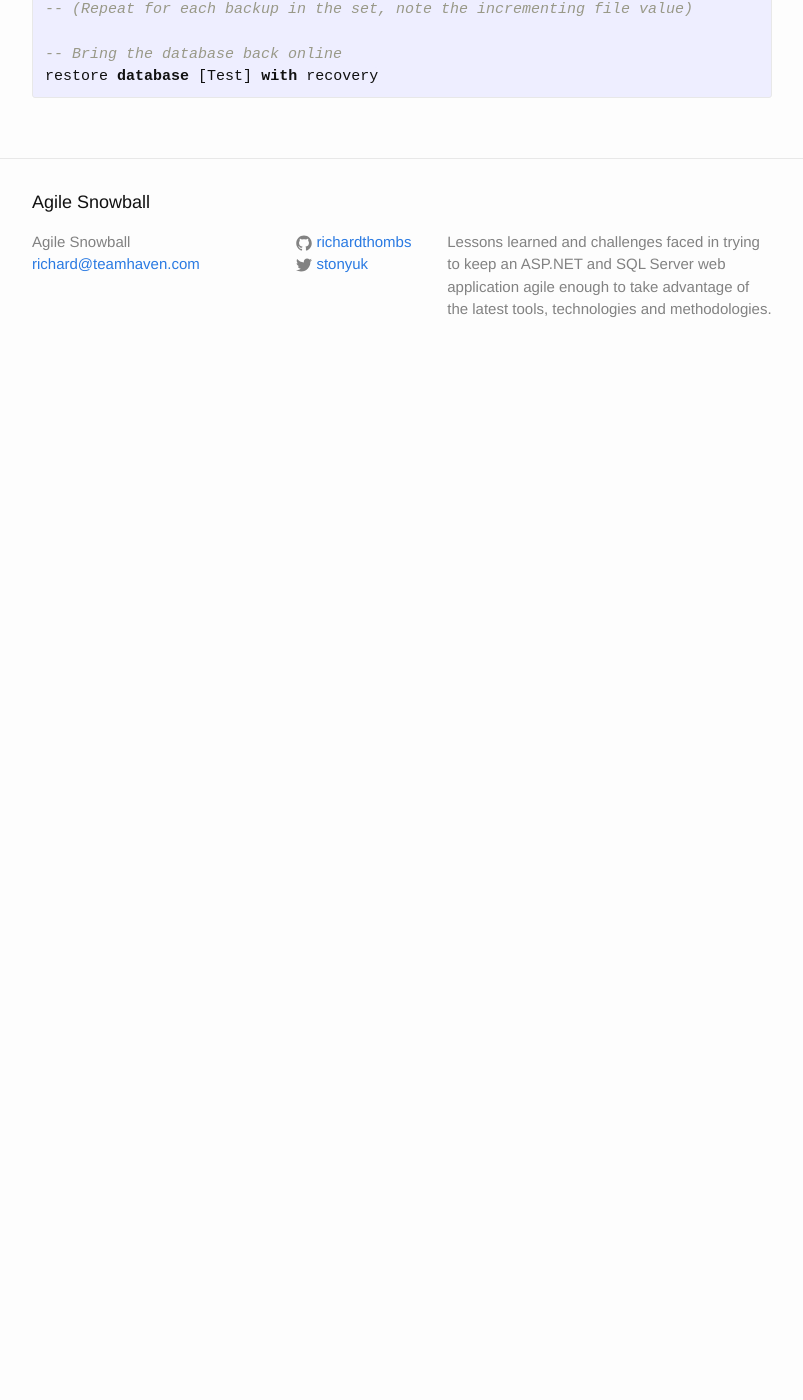
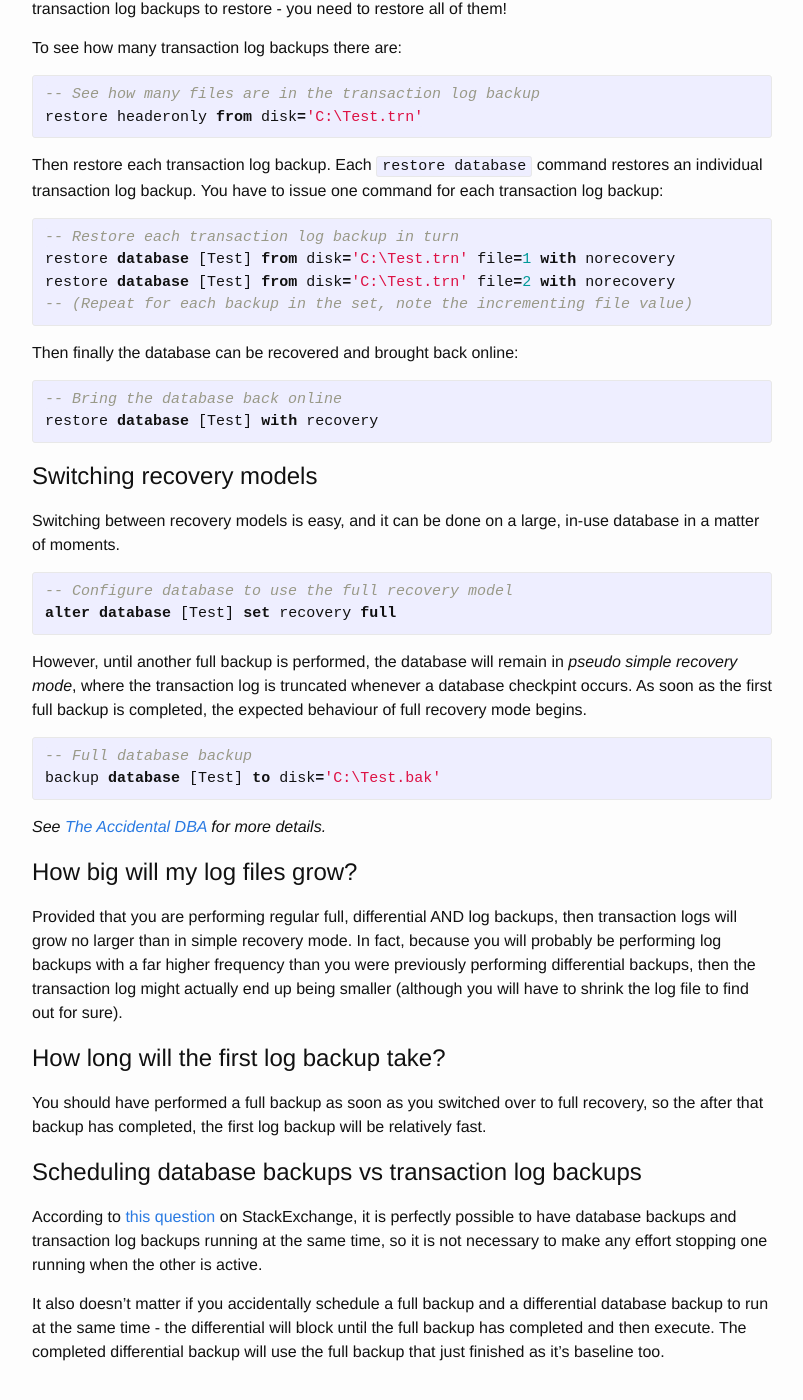
Before and after one commit to richardthombs/agilesnowball.com, a Jekyll site: the page built from _posts/2014-08-20-from-simple-to-full-recovery-model.md, in a window 1280 px wide and 1400 px high, scrolled down 1820 px. Shown: the whole window, without its empty margins (238-1041 px from the left). Built offline with Jekyll 4.4.1, drawn with Linux system fonts in a browser that asks for light colours; before the commit the page ends 2201 px from its top, so only the background shows below that; some of the changed text lies outside the part shown.

Commit message:
Updated post

```diff
--- a/_posts/2014-08-20-from-simple-to-full-recovery-model.md
+++ b/_posts/2014-08-20-from-simple-to-full-recovery-model.md
@@ -48,11 +48,15 @@
 -- Weekly backup
 backup database [Test] to disk='C:\Test.bak' with init
 backup log [Test] to disk='C:\Test.trn' with init
+{% endhighlight %}
 
+{% highlight sql %}
 -- Daily backup
 backup database [Test] to disk='C:\Test.dif' with init,differential
 backup log [Test] to disk='C:\Test.trn' with init
+{% endhighlight %}
 
+{% highlight sql %}
 -- 15 minute backup
 backup log [Test] to disk='C:\Test.trn'
 {% endhighlight %}
@@ -74,21 +78,90 @@
 If you are using the above scripts, then you will have three backup files to
 restore.
 
+Firstly the full and differential backups should be restored, leaving the
+database unrecovered so that you can then restore the log backups:
+
 {% highlight sql %}
-
 -- Restore the full and differential backups
 restore database [Test] from disk='C:\Test.bak' with norecovery
 restore database [Test] from disk='C:\Test.dif' with norecovery
+{% endhighlight %}
 
+The backup script above ensures that all the transaction log backups are in
+the same file, and that it only contains backups that come after the last
+full / differential backup. This makes it easy to identify which transaction
+log backups to restore - you need to restore all of them!
+
+To see how many transaction log backups there are:
+
+{% highlight sql %}
 -- See how many files are in the transaction log backup
 restore headeronly from disk='C:\Test.trn'
+{% endhighlight %}
 
+Then restore each transaction log backup. Each `restore database` command
+restores an individual transaction log backup. You have to issue one command
+for each transaction log backup:
+
+{% highlight sql %}
 -- Restore each transaction log backup in turn
 restore database [Test] from disk='C:\Test.trn' file=1 with norecovery
 restore database [Test] from disk='C:\Test.trn' file=2 with norecovery
 -- (Repeat for each backup in the set, note the incrementing file value)
+{% endhighlight %}
 
+Then finally the database can be recovered and brought back online:
+
+{% highlight sql %}
 -- Bring the database back online
 restore database [Test] with recovery
+{% endhighlight %}
 
+# Switching recovery models
+
+Switching between recovery models is easy, and it can be done on a large, in-use
+database in a matter of moments.
+
+{% highlight sql %}
+-- Configure database to use the full recovery model
+alter database [Test] set recovery full
 {% endhighlight %}
+
+However, until another full backup is performed, the database will remain in _pseudo
+simple recovery mode_, where the transaction log is truncated whenever a
+database checkpint occurs. As soon as the first full backup is completed, the
+expected behaviour of full recovery mode begins.
+
+{% highlight sql %}
+-- Full database backup
+backup database [Test] to disk='C:\Test.bak'
+{% endhighlight %}
+
+_See [The Accidental DBA](http://www.sqlskills.com/blogs/paul/the-accidental-dba-day-30-of-30-troubleshooting-transaction-log-growth)
+for more details._
+
+# How big will my log files grow?
+Provided that you are performing regular full, differential AND log backups,
+then transaction logs will grow no larger than in simple recovery mode. In fact,
+because you will probably be performing log backups with a far higher frequency
+than you were previously performing differential backups, then the transaction
+log might actually end up being smaller (although you will have to shrink the
+log file to find out for sure).
+
+# How long will the first log backup take?
+
+You should have performed a full backup as soon as you switched over to
+full recovery, so the after that backup has completed, the first log backup
+will be relatively fast.
+
+# Scheduling database backups vs transaction log backups
+
+According to [this question](https://dba.stackexchange.com/questions/4347/should-i-stop-transaction-log-backups-during-a-full-backup?newreg=e43f8aa2e1814058bde408db1eda3a1d) on StackExchange, it is perfectly possible to have
+database backups and transaction log backups running at the same time, so it is
+not necessary to make any effort stopping one running when the other is active.
+
+It also doesn't matter if you accidentally schedule a full backup and a
+differential database backup to run at the same time - the differential will
+block until the full backup has completed and then execute. The completed
+differential backup will use the full backup that just finished as it's
+baseline too.
```
